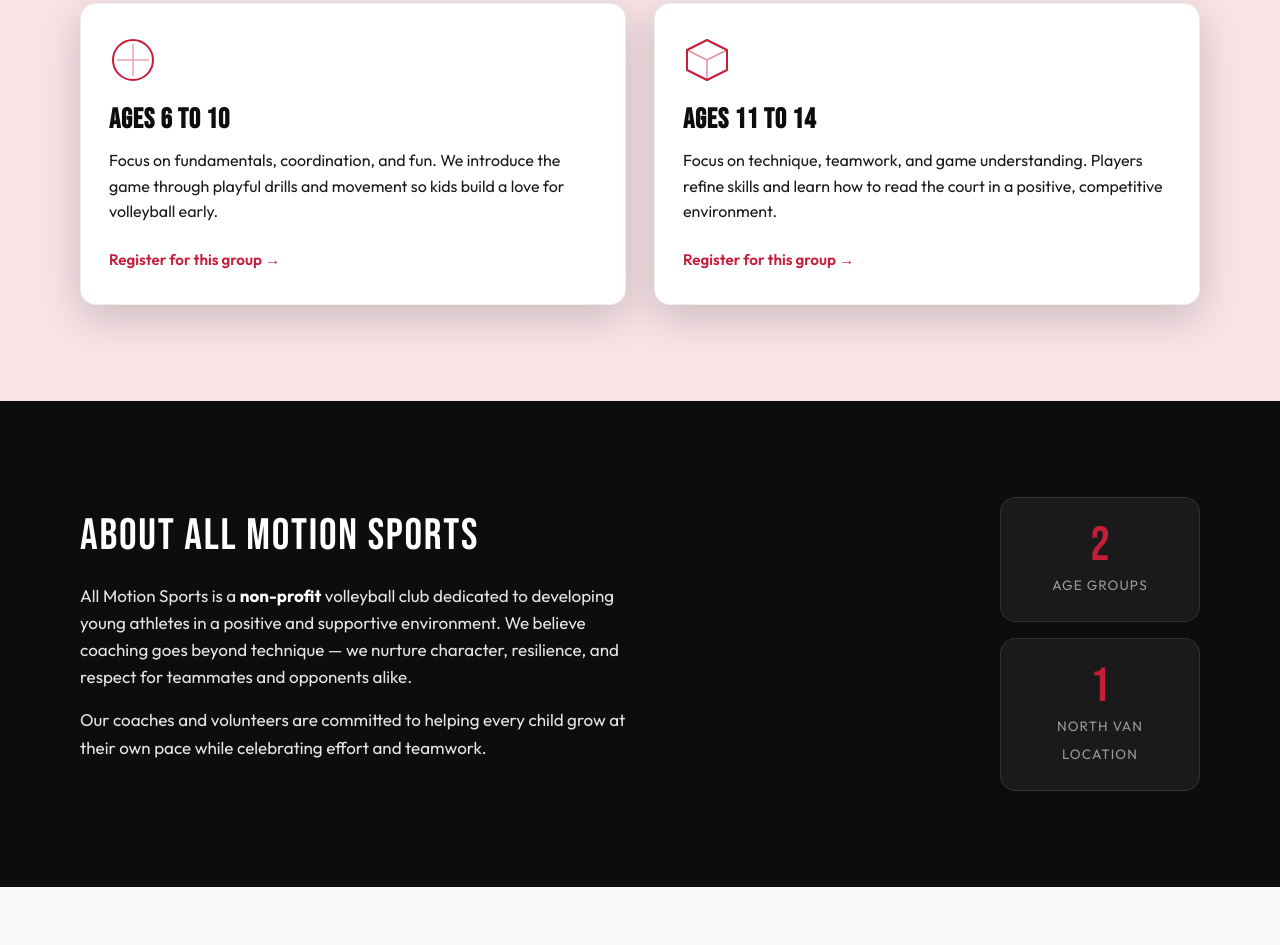
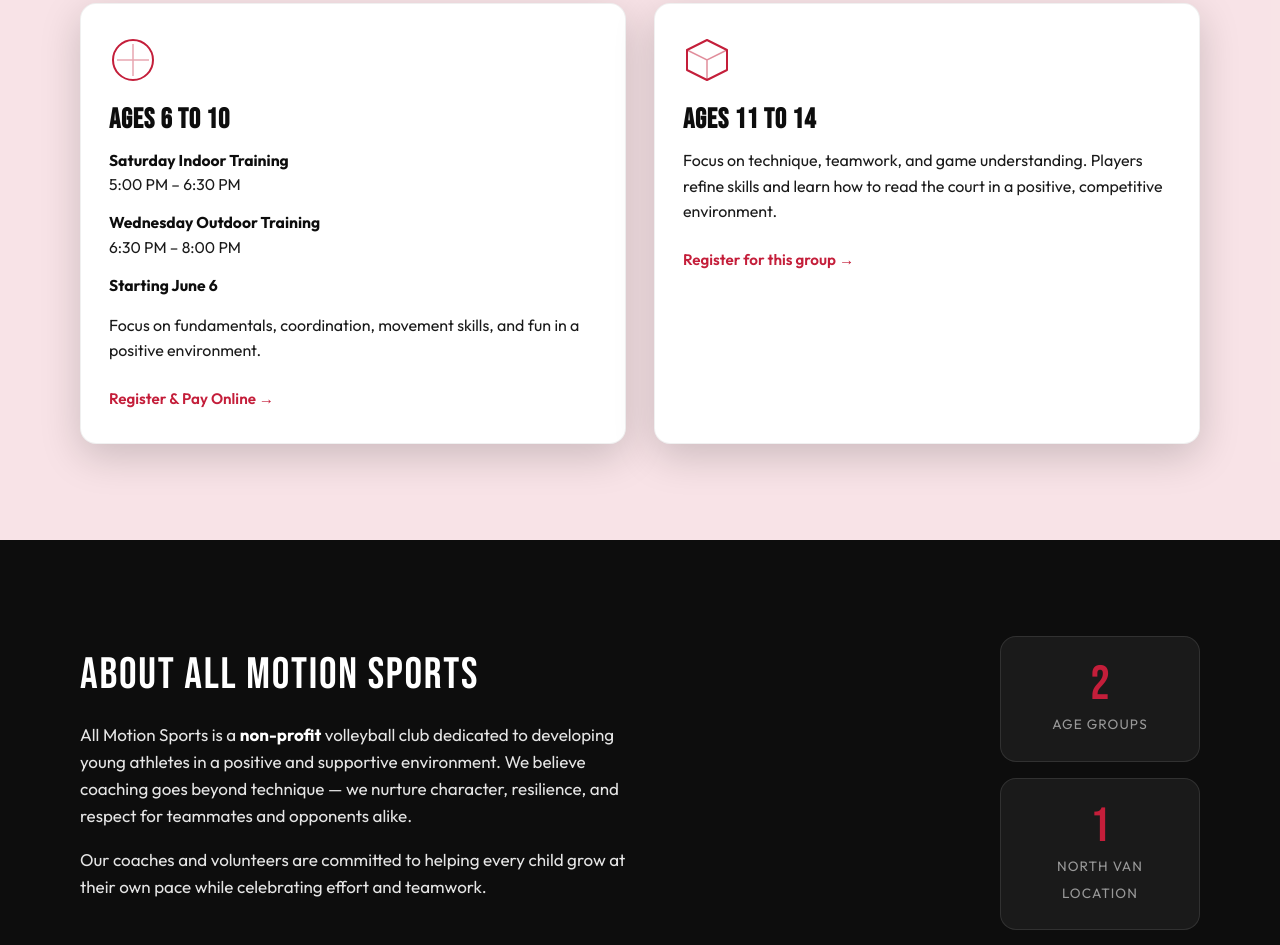
Before and after one commit to allmotionsports/allmotionsports-website, a plain HTML site: page index.html in a window 1280 px wide. Shown: the part 2079-3024 px from the top of the page. Drawn offline with Linux system fonts and the light colour scheme.

Commit message:
Update program details in index.html and add styles for program schedule. Enhanced the training schedule section with specific training times and a registration link, while improving the visual layout in styles.css.

```diff
--- a/index.html
+++ b/index.html
@@ -95,8 +95,19 @@
               <svg viewBox="0 0 48 48" fill="none" xmlns="http://www.w3.org/2000/svg"><circle cx="24" cy="24" r="20" stroke="currentColor" stroke-width="2"/><path d="M24 8v32M8 24h32" stroke="currentColor" stroke-width="1.5" opacity=".4"/></svg>
             </div>
             <h3>Ages 6 to 10</h3>
-            <p>Focus on fundamentals, coordination, and fun. We introduce the game through playful drills and movement so kids build a love for volleyball early.</p>
-            <a href="#registration" class="card-link">Register for this group →</a>
+            <div class="program-schedule">
+              <p>
+                <strong>Saturday Indoor Training</strong><br>
+                5:00 PM – 6:30 PM
+              </p>
+              <p>
+                <strong>Wednesday Outdoor Training</strong><br>
+                6:30 PM – 8:00 PM
+              </p>
+              <p class="program-start"><strong>Starting June 6</strong></p>
+            </div>
+            <p>Focus on fundamentals, coordination, movement skills, and fun in a positive environment.</p>
+            <a href="https://buy.stripe.com/6oUaEZbb13UqfdkcAm0Fi00" class="card-link" target="_blank" rel="noopener noreferrer">Register &amp; Pay Online →</a>
           </article>
           <article class="program-card">
             <div class="program-card-icon" aria-hidden="true">
--- a/styles.css
+++ b/styles.css
@@ -498,6 +498,25 @@ body.nav-open {
   margin: 0 0 1.25rem;
   color: var(--color-black-soft);
   font-size: 1rem;
+}
+
+.program-schedule {
+  margin-bottom: 1rem;
+}
+
+.program-schedule p {
+  margin: 0 0 0.85rem;
+  font-size: 0.98rem;
+  line-height: 1.55;
+}
+
+.program-schedule strong {
+  color: var(--color-black);
+}
+
+.program-schedule .program-start {
+  margin-bottom: 0;
+  color: var(--color-red-dark);
 }
 
 .card-link {
```
